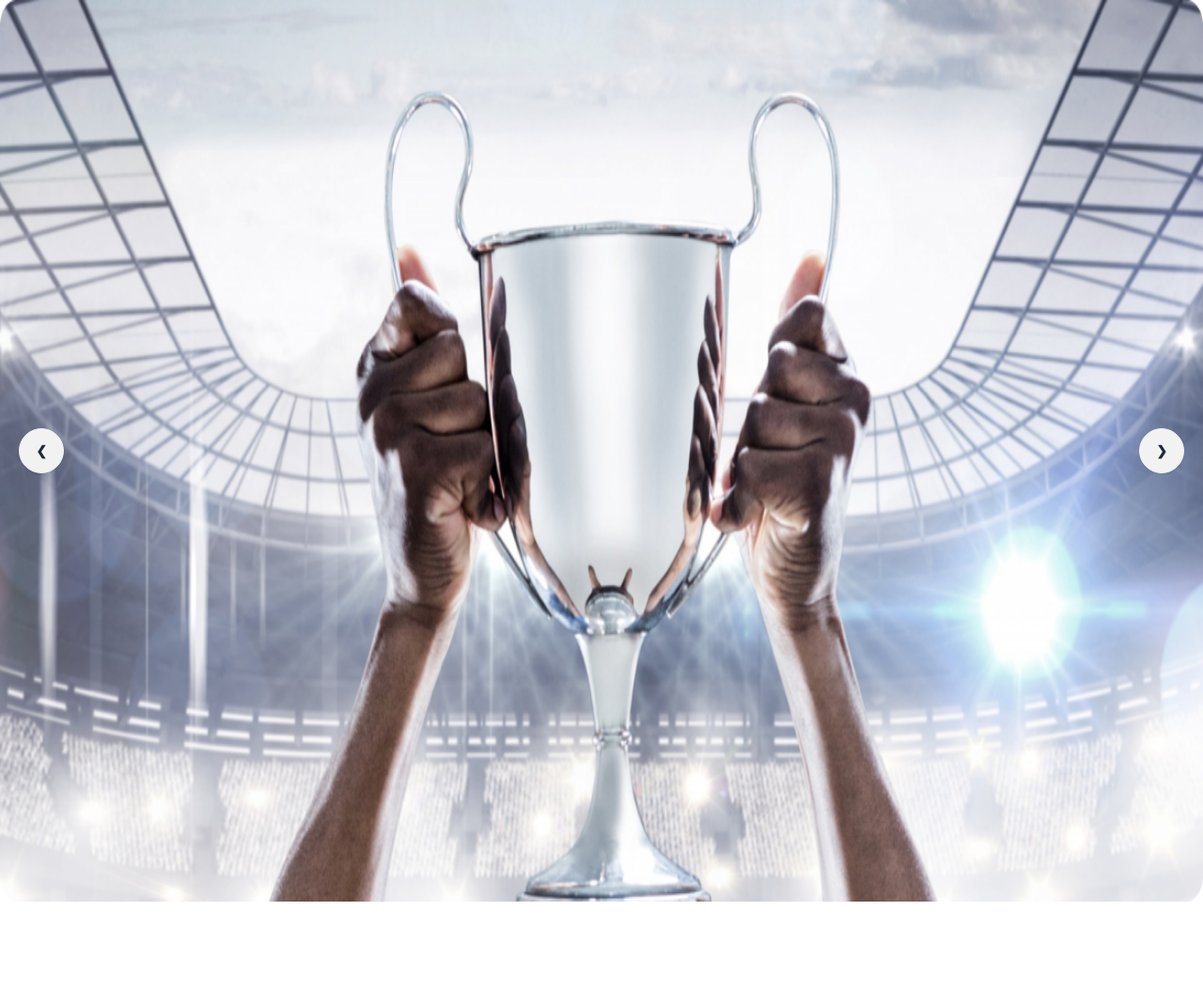
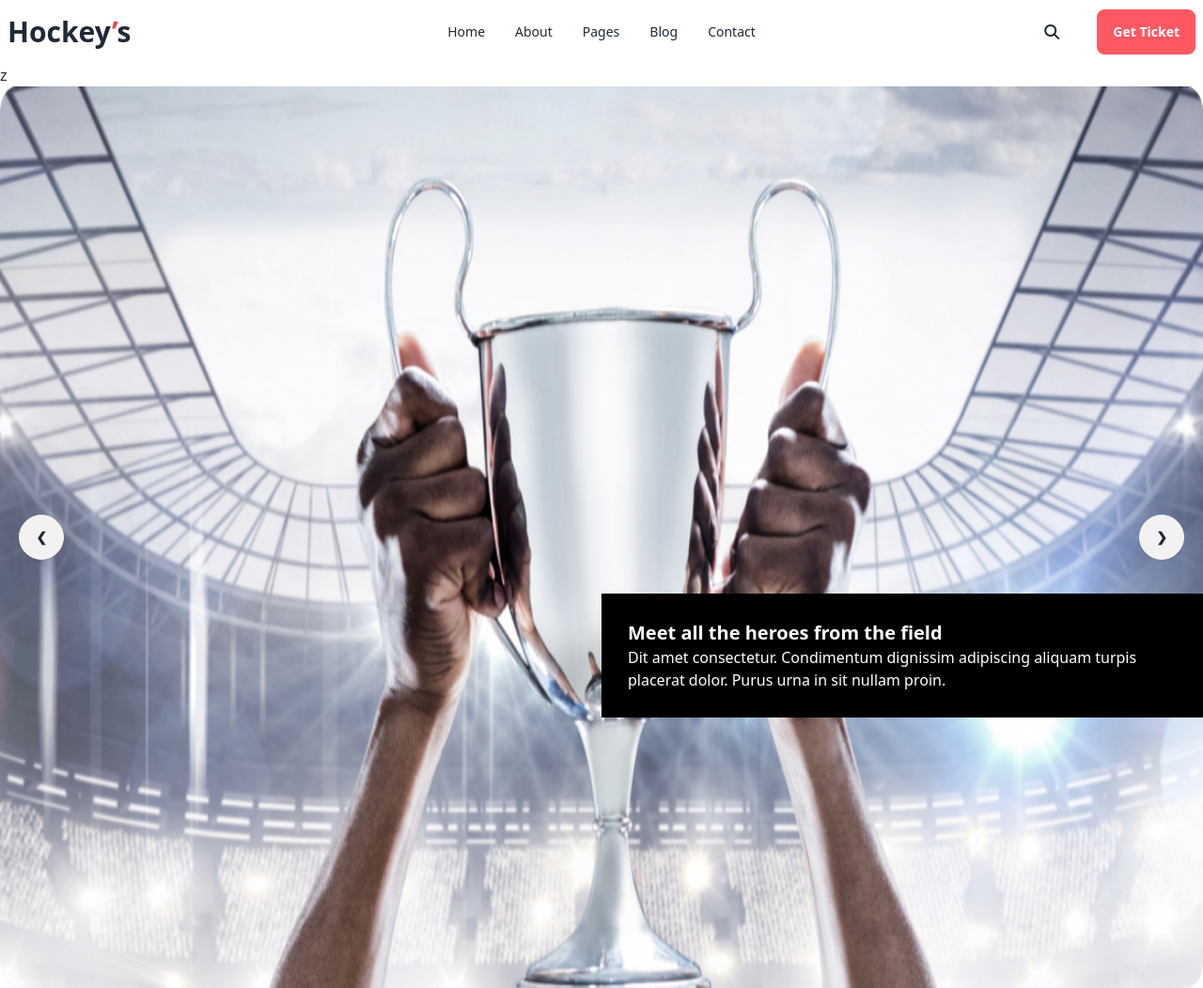
Before and after one commit to farzanafatema/hockey-tailwind-deisyul, a plain HTML site: page index.html in a window 1280 px wide. Shown: the top 1052 px of the page at 94% size. Drawn offline with nearby package versions, Linux system fonts and the light colour scheme.

Commit message:
added nav and badge

```diff
--- a/index.html
+++ b/index.html
@@ -38,7 +38,45 @@
 <body>
     <header>
         <nav>
+            <div class="navbar bg-base-100">
+                <div class="navbar-start">
+                    <div class="dropdown">
+                        <div tabindex="0" role="button" class="btn btn-ghost lg:hidden">
+                            <svg xmlns="http://www.w3.org/2000/svg" class="h-5 w-5" fill="none" viewBox="0 0 24 24"
+                                stroke="currentColor">
+                                <path stroke-linecap="round" stroke-linejoin="round" stroke-width="2"
+                                    d="M4 6h16M4 12h8m-8 6h16" />
+                            </svg>
+                        </div>
+                        <ul tabindex="0"
+                            class="menu menu-sm dropdown-content mt-3 z-[1] p-2 shadow bg-base-100 rounded-box w-52">
+                            <li><a> <span class="text-[
+                                #FF4240]">Home</span> </a></li>
+                            <li> <a>About</a></li>
+                            <li><a>Pages</a></li>
+                            <li> <a>Blog</a></li>
+                            <li><a>Contact</a></li>
+                        </ul>
+                    </div>
+                    <a class="font-bold text-3xl">Hockey<span class="text-[#FF4240]">’</span>s</a>
+                </div>
+                <div class="navbar-center hidden lg:flex">
+                    <ul class="menu menu-horizontal px-1">
+                        <li><a><span class="text-btn-error">Home</span></a></li>
+                        <li> <a>About</a></li>
+                        <li><a>Pages</a></li>
+                        <li> <a>Blog</a></li>
+                        <li><a>Contact</a></li>
+                    </ul>
+                </div>
 
+                <div class="navbar-end">
+                    <div>
+                        <i class="fa-solid fa-magnifying-glass pr-10"></i>
+                    </div>
+                    <a class="btn btn-error text-white">Get Ticket</a>
+                </div>
+            </div>z
         </nav>
         <!-- header section -->
         <div class="carousel w-full">
@@ -70,9 +108,20 @@
                     <a href="#slide1" class="btn btn-circle">❯</a>
                 </div>
             </div>
+
+
         </div>
         <!-- budge section -->
+        <section class="container mx-auto my-8 lg:absolute top-3/4 flex justify-end  ">
+            <div class=" bg-black text-white  flex flex-col    p-7 lg:w-2/4">
+                <h3 class="text-xl font-bold">Meet all the heroes from the field</h3>
+                <p>Dit amet consectetur. Condimentum dignissim adipiscing aliquam turpis placerat dolor. Purus urna in
+                    sit
+                    nullam proin. </p>
+            </div>
+        </section>
     </header>
+
     <main class="container mx-auto font-manrope">
         <section class=" text-center space-y-7 my-24 lg:px-48">
             <!-- professional container -->
```
